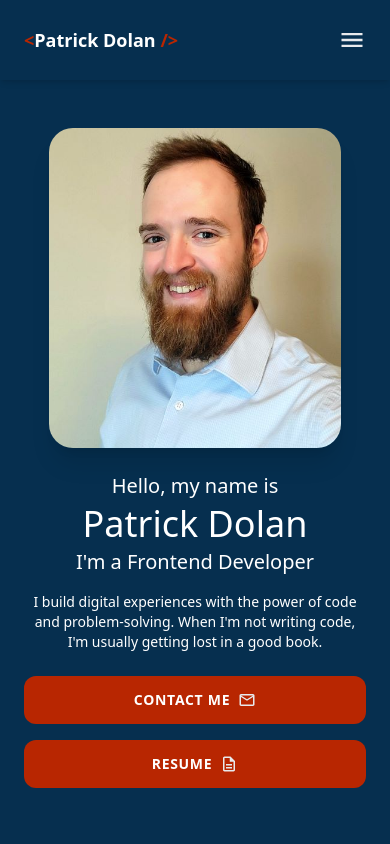
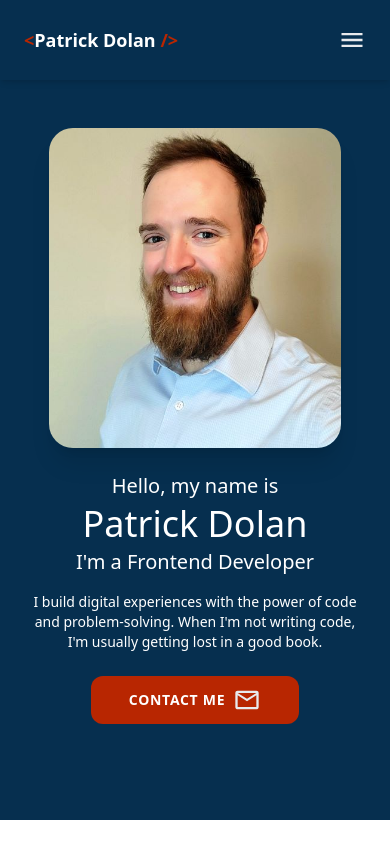
Before and after one commit to Patrick-Dolan/portfolio, a React (Vite) app: page / in a window 390 px wide. Shown: the top 844 px of the page. Built offline with nearby package versions, Linux system fonts and the light colour scheme.

Commit message:
refactor hero section to remove resume button and add large screen breakpoints

```diff
--- a/src/components/sections/HeroSection.jsx
+++ b/src/components/sections/HeroSection.jsx
@@ -1,24 +1,24 @@
 import Button from "../shared/Button";
 import MailIcon from "../../assets/Icons/MailIcon";
-import DescriptionIcon from "../../assets/Icons/DescriptionIcon";
 import SectionContainer from "../shared/SectionContainer";
 
 function HeroSection() {
   return (
-    <section id="hero-section" className="bg-primary pt-12 pb-24">
+    <section id="hero-section" className="bg-primary pt-12 pb-24 lg:py-36">
       <SectionContainer>
-        <div className="flex items-center justify-center text-center text-white">
+        <div className="flex items-center justify-center text-center text-white lg:text-left">
+          <div className="lg:flex lg:flex-row-reverse lg:justify-evenly lg:items-center lg:gap-24">
+            <img src="/assets/profilepic.jpg" alt="A profile picture." className="mx-auto mb-6 rounded-3xl max-w-80 max-h-80 shadow-xl lg:mb-0" />
             <div>
-            <img src="/assets/profilepic.jpg" alt="A profile picture." className="mx-auto mb-6 rounded-3xl max-w-80 max-h-80 shadow-xl" />
               <div className="space-y-1">
                 <p className="text-xl">Hello, my name is</p>
                 <h1 className="text-4xl">Patrick Dolan</h1>
                 <p className="text-xl">I&apos;m a Frontend Developer</p>
               </div>
-            <p className="text-sm mt-4 mb-6 max-w-screen-sm md:max-w-125">I build digital experiences with the power of code and problem-solving. When I&apos;m not writing code, I&apos;m usually getting lost in a good book.</p>
-            <div className="flex flex-col gap-4 md:flex-row md:justify-center">
-              <Button text="Contact Me" type="button" icon={<MailIcon height="18px" width="18px" />}/>
-              <Button text="Resume" type="button" icon={<DescriptionIcon height="18px" width="18px" />}/>
+              <p className="text-sm mt-4 mb-6 max-w-screen-sm md:max-w-125 lg:text-base lg:max-w-96">I build digital experiences with the power of code and problem-solving. When I&apos;m not writing code, I&apos;m usually getting lost in a good book.</p>
+              <a href="#contact" className="inline-block mx-auto">
+                <Button text="Contact Me" type="button" icon={<MailIcon />}/>
+              </a>
             </div>
           </div>
         </div>
```
Lines whose indentation alone changed are shown as unchanged.
